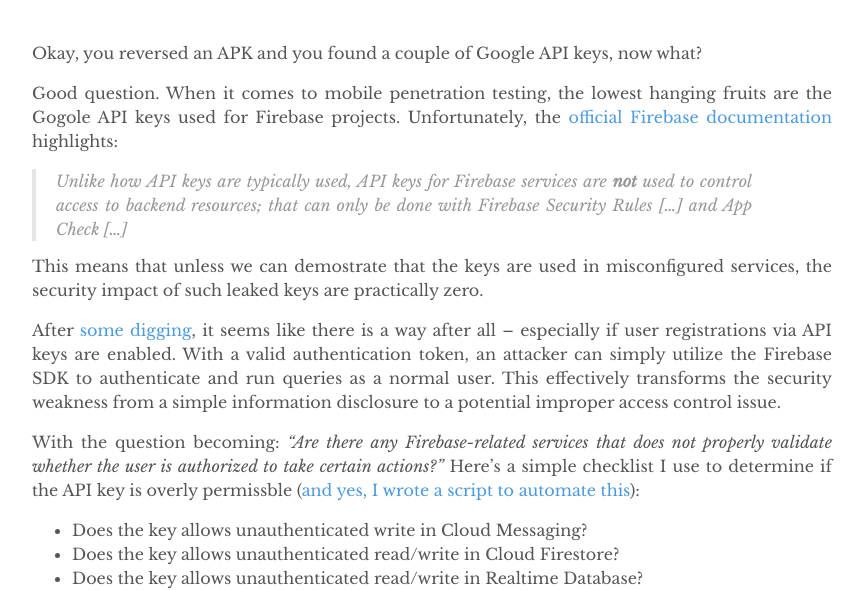
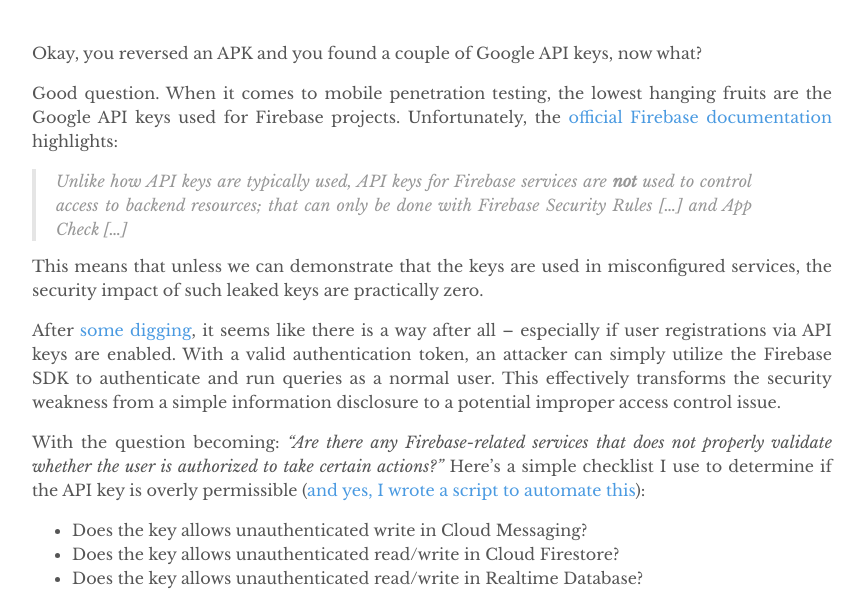
Before and after one commit to andreathniah/bucketoftears, a Jekyll site: the page built from _posts/2022-01-14-finding-firebase-misconfigs.md, in a window 1280 px wide. Shown: the part 292-882 px from the top of the page, without its empty margins (208-1072 px from the left). Built offline with Jekyll 4.4.1, drawn with Linux system fonts in a browser that asks for light colours.

Commit message:
Fix sentence structure and spelling mistakes

```diff
--- a/_posts/2022-01-14-finding-firebase-misconfigs.md
+++ b/_posts/2022-01-14-finding-firebase-misconfigs.md
@@ -10,15 +10,15 @@
 
 <!--more-->
 
-Good question. When it comes to mobile penetration testing, the lowest hanging fruits are the Gogole API keys used for Firebase projects. Unfortunately, the [official Firebase documentation](https://firebase.google.com/docs/projects/api-keys) highlights:
+Good question. When it comes to mobile penetration testing, the lowest hanging fruits are the Google API keys used for Firebase projects. Unfortunately, the [official Firebase documentation](https://firebase.google.com/docs/projects/api-keys) highlights:
 
 > _Unlike how API keys are typically used, API keys for Firebase services are **not** used to control access to backend resources; that can only be done with Firebase Security Rules [...] and App Check [...]_
 
-This means that unless we can demostrate that the keys are used in misconfigured services, the security impact of such leaked keys are practically zero.
+This means that unless we can demonstrate that the keys are used in misconfigured services, the security impact of such leaked keys are practically zero.
 
 After [some digging](https://stackoverflow.com/questions/37482366/is-it-safe-to-expose-firebase-apikey-to-the-public), it seems like there is a way after all -- especially if user registrations via API keys are enabled. With a valid authentication token, an attacker can simply utilize the Firebase SDK to authenticate and run queries as a normal user. This effectively transforms the security weakness from a simple information disclosure to a potential improper access control issue.
 
-With the question becoming: _"Are there any Firebase-related services that does not properly validate whether the user is authorized to take certain actions?"_ Here's a simple checklist I use to determine if the API key is overly permissble ([and yes, I wrote a script to automate this](https://github.com/andreathniah/tips-and-tricks/blob/master/scripts/check-firebase-misconfiguration.py)):
+With the question becoming: _"Are there any Firebase-related services that does not properly validate whether the user is authorized to take certain actions?"_ Here's a simple checklist I use to determine if the API key is overly permissible ([and yes, I wrote a script to automate this](https://github.com/andreathniah/tips-and-tricks/blob/master/scripts/check-firebase-misconfiguration.py)):
 
 - Does the key allows unauthenticated write in Cloud Messaging?
 - Does the key allows unauthenticated read/write in Cloud Firestore?
```
Also changed, not shown: _posts/2021-10-17-prod-install-argo-workflow.md (+2 -2 lines), _posts/2021-12-06-burpsuite-for-android.md (+1 -1 lines).
